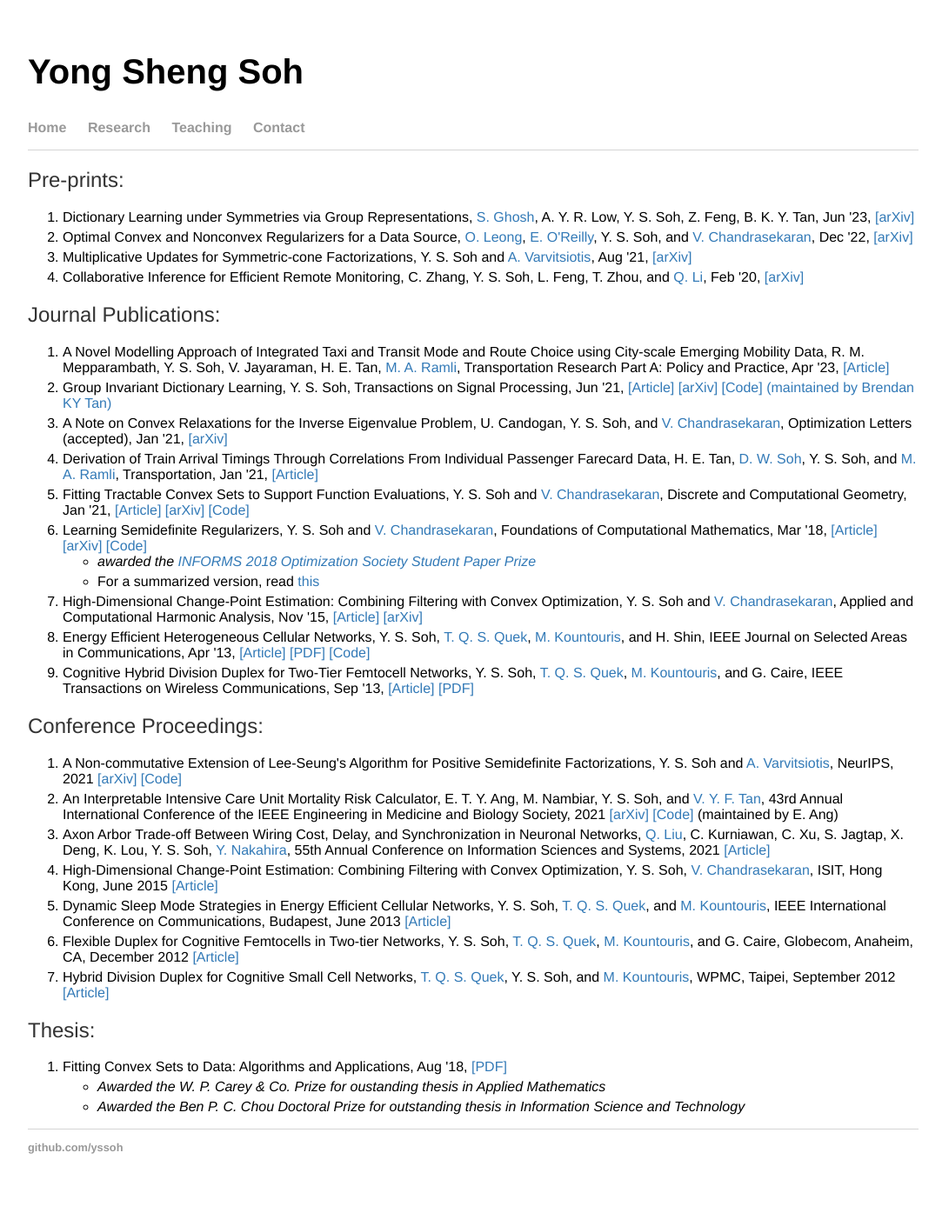
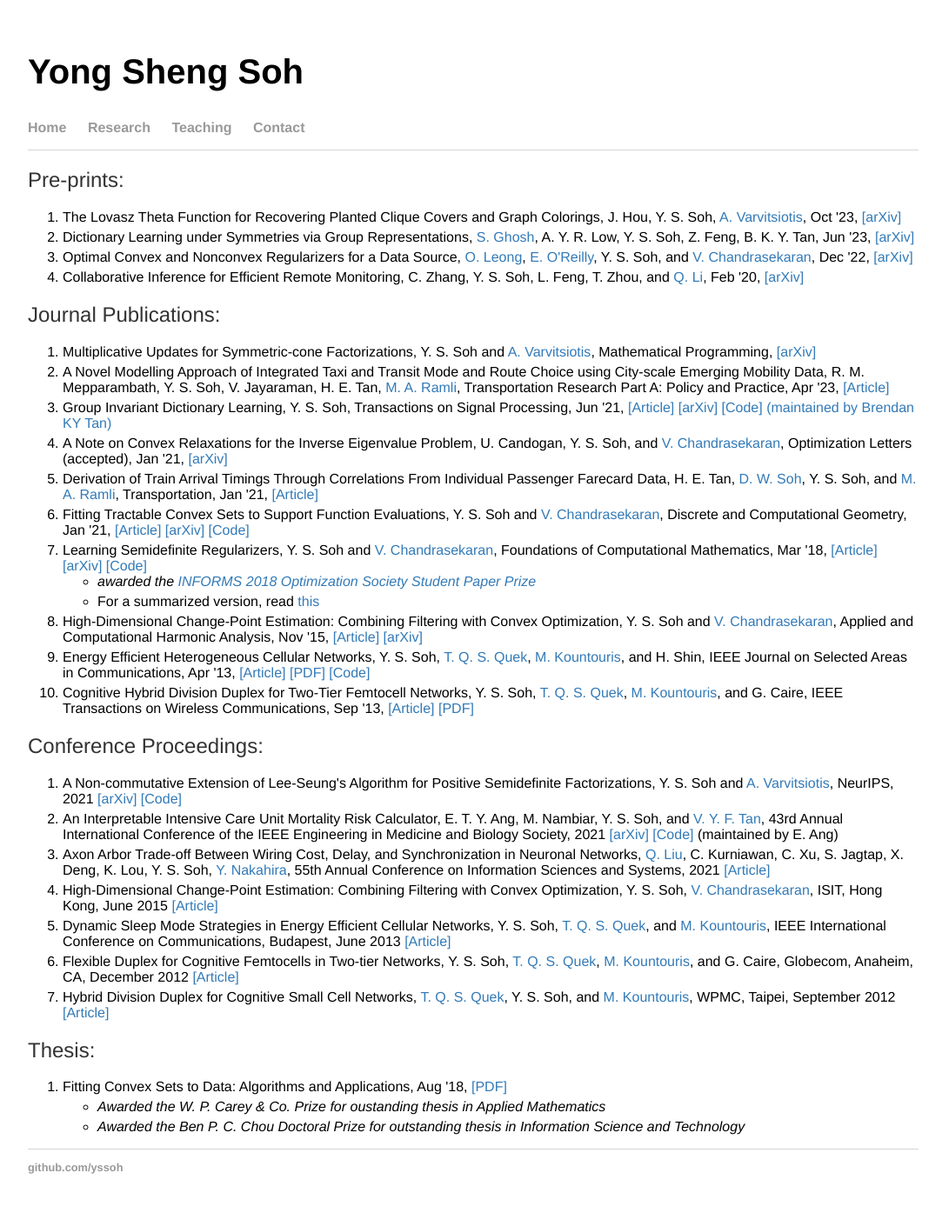
Before and after one commit to yssoh/yssoh.github.io, a Jekyll site: the page built from research/index.html, in a window 1280 px wide. Shown: the whole page at 87% size, without its empty margins (96-1179 px from the left). Built offline with Jekyll 4.4.1, drawn with Linux system fonts in a browser that asks for light colours; before the commit the page ends 1387 px from its top, so only the background shows below that.

Commit message:
Update index.html

```diff
--- a/research/index.html
+++ b/research/index.html
@@ -6,14 +6,15 @@ title: Yong Sheng Soh
 <div class="blurb">
   <h2>Pre-prints:</h2>
   <ol>
+    <li>The Lovasz Theta Function for Recovering Planted Clique Covers and Graph Colorings, J. Hou, Y. S. Soh, <a href ="https://sites.google.com/site/antoniosvarvitsiotis/">A. Varvitsiotis</a>, Oct '23, <a href = "https://arxiv.org/abs/2310.00257">[arXiv]</a></li>
 	<li>Dictionary Learning under Symmetries via Group Representations, <a href ="https://subhro-ghosh.github.io/">S. Ghosh</a>, A. Y. R. Low, Y. S. Soh, Z. Feng, B. K. Y. Tan, Jun '23, <a href = "https://arxiv.org/abs/2305.19557">[arXiv]</a></li>
 	<li>Optimal Convex and Nonconvex Regularizers for a Data Source, <a href ="https://www.oscarleong.com/">O. Leong</a>, <a href ="https://sites.google.com/view/eliza-oreilly/home">E. O'Reilly</a>, Y. S. Soh, and <a href ="http://users.cms.caltech.edu/~venkatc/">V. Chandrasekaran</a>, Dec '22, <a href = "https://arxiv.org/abs/2212.13597">[arXiv]</a></li>
-	<li>Multiplicative Updates for Symmetric-cone Factorizations, Y. S. Soh and <a href ="https://sites.google.com/site/antoniosvarvitsiotis/">A. Varvitsiotis</a>, Aug '21, <a href = "https://arxiv.org/abs/2108.00740">[arXiv]</a></li>
-    <li>Collaborative Inference for Efficient Remote Monitoring, C. Zhang, Y. S. Soh, L. Feng, T. Zhou, and <a href ="https://blog.nus.edu.sg/qianxiaoli/">Q. Li</a>, Feb '20, <a href = "https://arxiv.org/abs/2002.04759">[arXiv]</a></li>
+	<li>Collaborative Inference for Efficient Remote Monitoring, C. Zhang, Y. S. Soh, L. Feng, T. Zhou, and <a href ="https://blog.nus.edu.sg/qianxiaoli/">Q. Li</a>, Feb '20, <a href = "https://arxiv.org/abs/2002.04759">[arXiv]</a></li>
   </ol>
 
     <h2>Journal Publications:</h2>
   <ol>
+    <li>Multiplicative Updates for Symmetric-cone Factorizations, Y. S. Soh and <a href ="https://sites.google.com/site/antoniosvarvitsiotis/">A. Varvitsiotis</a>, Mathematical Programming, <a href = "https://arxiv.org/abs/2108.00740">[arXiv]</a></li>
 	<li>A Novel Modelling Approach of Integrated Taxi and Transit Mode and Route Choice using City-scale Emerging Mobility Data, R. M. Mepparambath, Y. S. Soh, V. Jayaraman, H. E. Tan, <a href ="https://scholar.google.com.sg/citations?user=VXEBYUAAAAAJ&hl=en">M. A. Ramli</a>, Transportation Research Part A: Policy and Practice, Apr '23, <a href = "https://www.sciencedirect.com/science/article/abs/pii/S0965856423000356">[Article]</a> </li>
 	<li>Group Invariant Dictionary Learning, Y. S. Soh, Transactions on Signal Processing, Jun '21, <a href = "https://ieeexplore.ieee.org/document/9461688">[Article]</a> <a href = "https://arxiv.org/abs/2007.07550">[arXiv]</a> <a href = "https://github.com/bkytan/gidl">[Code] (maintained by Brendan KY Tan)</a></li>
 	<li>A Note on Convex Relaxations for the Inverse Eigenvalue Problem, U. Candogan, Y. S. Soh, and <a href ="http://users.cms.caltech.edu/~venkatc/">V. Chandrasekaran</a>, Optimization Letters (accepted), Jan '21, <a href = "https://arxiv.org/abs/1911.02225">[arXiv]</a></li>
```
